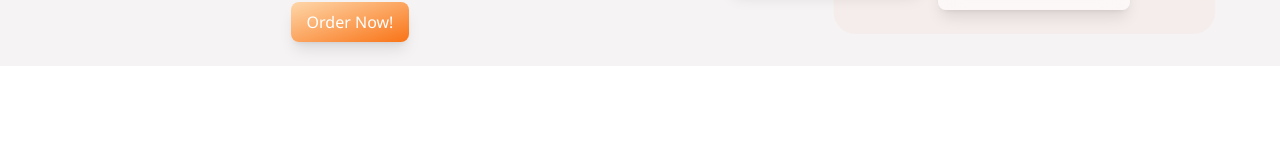
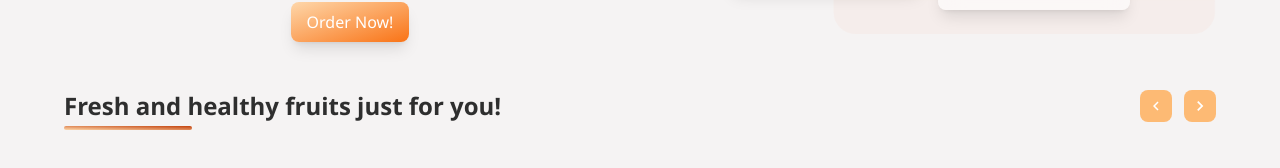
Before and after one commit to chathuRashmini/food-delivery-app, a React (Create React App) app: page / in a window 1280 px wide. Shown: the part 678-846 px from the top of the page. Before the commit the page ends 800 px from the top, so only its background shows below. Built offline with nearby package versions, Linux system fonts and the light colour scheme; no server answers; the database is empty.

Commit message:
Implemenetd the create container component

```diff
--- a/src/App.js
+++ b/src/App.js
@@ -5,13 +5,17 @@
 import { CreateContainer, Header, MainContainer } from './components'
 import { useStateValue } from './context/StateProvider'
 import { getAllItems } from './utils/firebaseFuncitons'
+import { actionType } from './context/reducer'
 
 const App = () => {
     const [{}, dispatch] = useStateValue()
 
     const fetchData = async () => {
         await getAllItems().then(data => {
-            console.log(data)
+            dispatch({
+                type: actionType.SET_FOOD_ITEMS,
+                foodItems: data
+            })
         })
     }
 
--- a/src/components/CreateContainer.jsx
+++ b/src/components/CreateContainer.jsx
@@ -3,10 +3,12 @@
 import { MdFastfood, MdCloudUpload, MdDelete, MdFoodBank, MdAttachMoney } from 'react-icons/md'
 import { deleteObject, getDownloadURL, ref, uploadBytesResumable } from 'firebase/storage'
 
+import { useStateValue } from '../context/StateProvider'
+import { getAllItems, saveItem } from '../utils/firebaseFuncitons'
+import { actionType } from '../context/reducer'
 import { storage } from '../firebase.config'
 import { categories } from '../utils/data'
 import Loader from './Loader'
-import { saveItem } from '../utils/firebaseFuncitons'
 
 const CreateContainer = () => {
 
@@ -19,6 +21,7 @@
     const [msg, setmsg] = useState(null)
     const [isLoading, setisLoading] = useState(false)
     const [imageAsset, setimageAsset] = useState(null)
+    const [{}, dispatch] = useStateValue()
 
     const uploadImage = (e) => {
         setisLoading(true)
@@ -30,6 +33,7 @@
             'state_changed',
             (snapshot) => {
                 const uploadProgress = (snapshot.bytesTransferred / snapshot.totalBytes) * 100
+                return uploadProgress
             },
             (error) => {
                 console.log(error)
@@ -117,6 +121,8 @@
                 setisLoading(false)
             }, 4000);
         }
+
+        fetchData()
     }
 
     const clearData = () => {
@@ -125,6 +131,15 @@
         setprice('')
         setcategory('Select category')
         setimageAsset(null)
+    }
+
+    const fetchData = async () => {
+        await getAllItems().then(data => {
+            dispatch({
+                type: actionType.SET_FOOD_ITEMS,
+                foodItems: data
+            })
+        })
     }
 
     return (
--- a/src/components/MainContainer.jsx
+++ b/src/components/MainContainer.jsx
@@ -1,10 +1,39 @@
 import React from 'react'
+import { motion } from 'framer-motion'
+import { MdChevronLeft, MdChevronRight } from 'react-icons/md'
+
 import HomeContainer from './HomeContainer'
 
 const MainContainer = () => {
     return (
         <div className="w-full h-auto flex flex-col items-center justify-center">
             <HomeContainer />
+
+            <section className="w-full my-10">
+                <div className="w-full flex items-center justify-between">
+                    <p className="text-2xl font-semibold capitalized text-headingColor relative
+                        before:absolute before:rounded-lg before:content before:w-32 before:h-1 before:-bottom-2 before:left-0 before:bg-gradient-to-tr from-orange-200 to-orange-700
+                        transition-all ease-in-out duration-100
+                    ">
+                        Fresh and healthy fruits just for you!
+                    </p>
+
+                    <div className="hidden md:flex items-center justify-center gap-3">
+                        <motion.div
+                            whileTap={{ scale: 0.75 }}
+                            className="w-8 h-8 flex items-center justify-center rounded-lg bg-orange-300 hover:bg-orange-500 cursor-pointer transition-all duration-100 ease-in-out hover:shadow-lg"
+                        >
+                            <MdChevronLeft className='text-lg text-white font-bold' />
+                        </motion.div>
+                        <motion.div
+                            whileTap={{ scale: 0.75 }}
+                            className="w-8 h-8 flex items-center justify-center rounded-lg bg-orange-300 hover:bg-orange-500 cursor-pointer transition-all duration-100 ease-in-out hover:shadow-lg"
+                        >
+                            <MdChevronRight className='text-xl text-white font-bold' />
+                        </motion.div>
+                    </div>
+                </div>
+            </section>
         </div>
     )
 }
--- /dev/null
+++ b/src/components/RowContainer.jsx
@@ -0,0 +1,9 @@
+import React from 'react'
+
+const RowContainer = () => {
+    return (
+        <div>RowContainer</div>
+    )
+}
+
+export default RowContainer
--- a/src/components/index.js
+++ b/src/components/index.js
@@ -3,3 +3,4 @@
 export {default as HomeContainer} from './HomeContainer'
 export {default as Loader} from './Loader'
 export {default as MainContainer} from './MainContainer'
+export {default as RowContainer} from './RowContainer'
```
